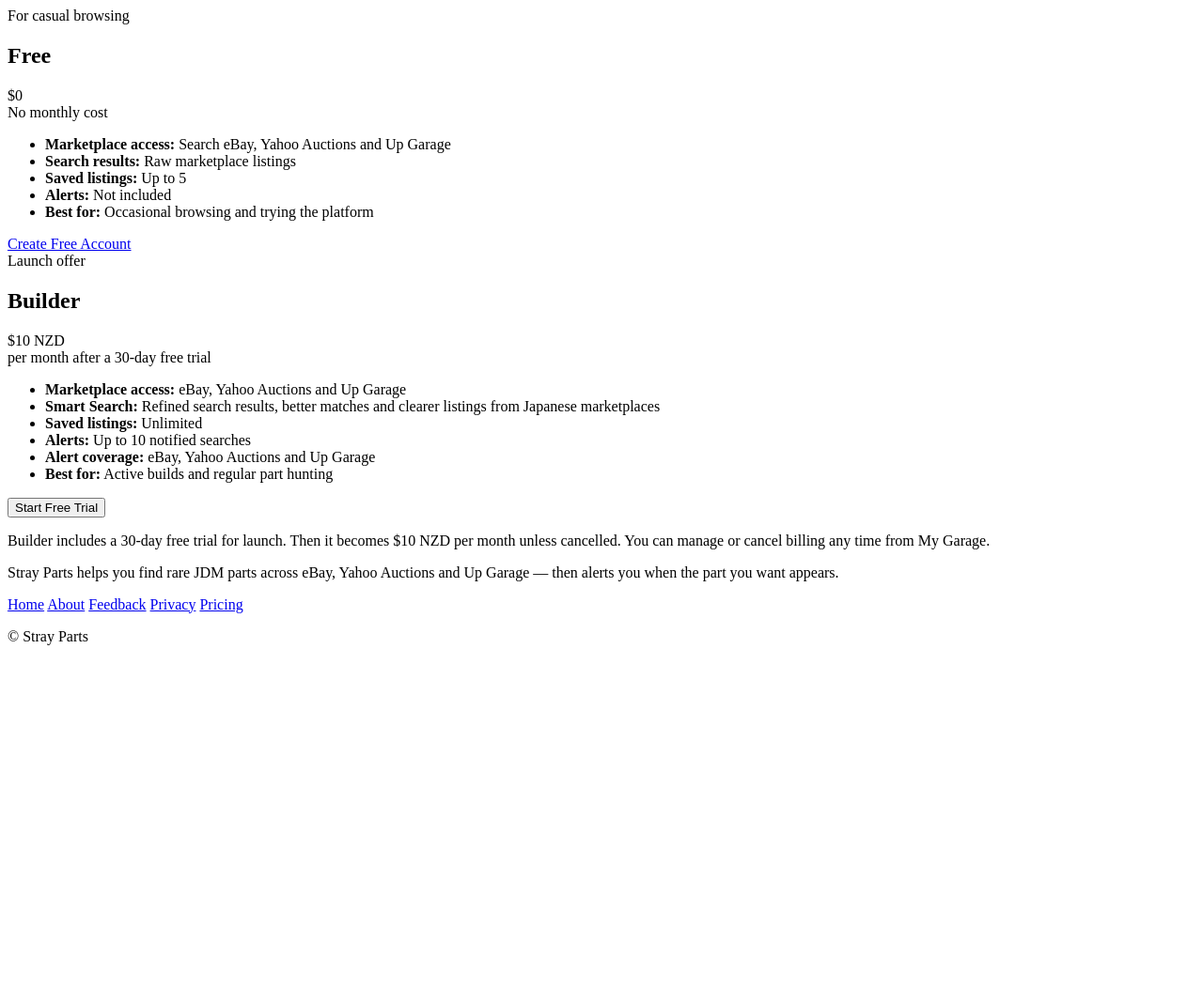
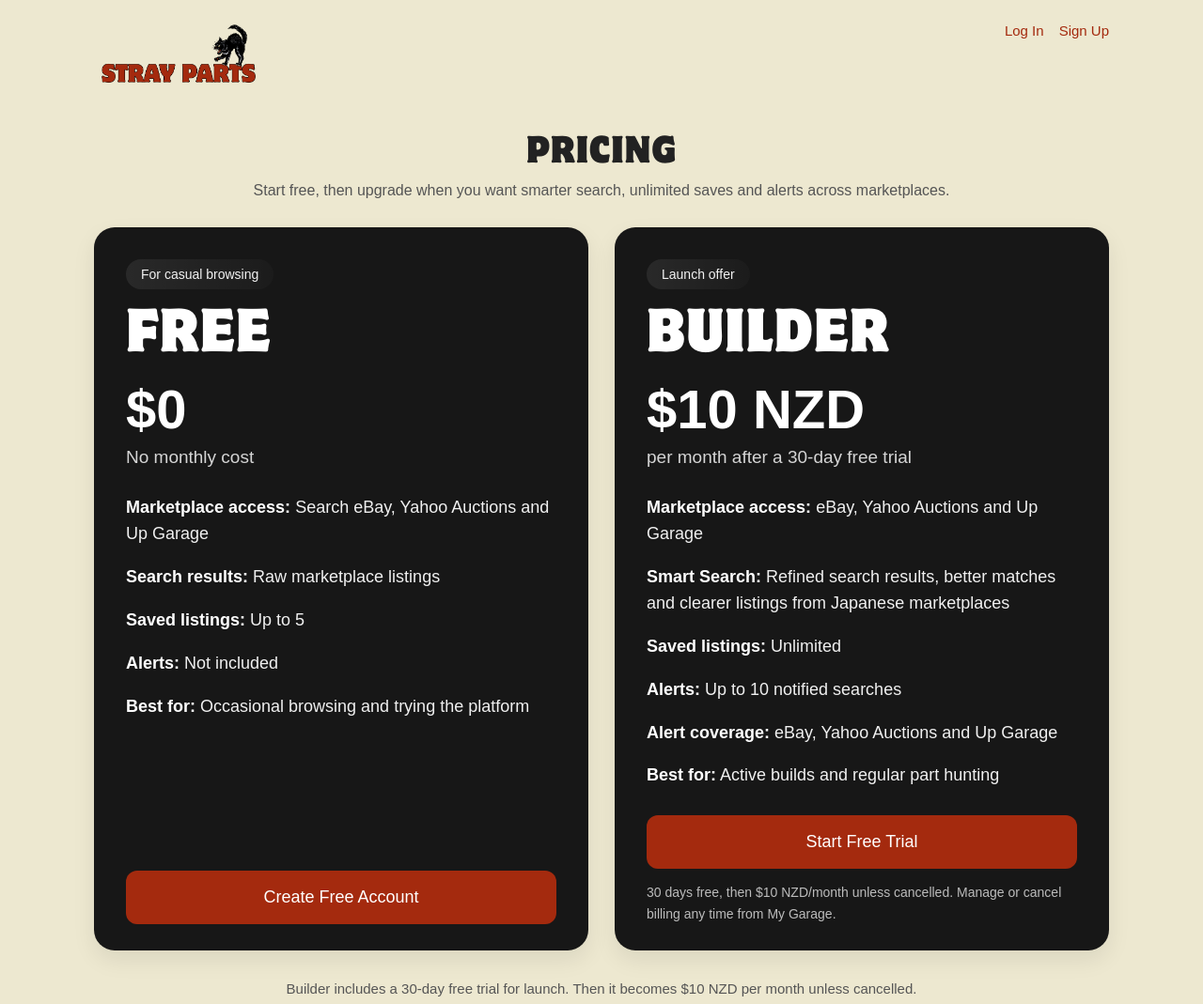
Before and after one commit to strayscarclub/strayparts, a website: page pricing.html in a window 1280 px wide. Shown: the top 1069 px of the page at 94% size. Before the commit the page ends 800 px from the top, so only its background shows below. Drawn offline with nearby package versions, Linux system fonts and the light colour scheme.

Commit message:
Update pricing.html

```diff
--- a/pricing.html
+++ b/pricing.html
@@ -1,3 +1,177 @@
+<!DOCTYPE html>
+<html lang="en">
+<head>
+  <meta charset="UTF-8" />
+  <meta name="viewport" content="width=device-width, initial-scale=1.0" />
+  <title>Pricing - Stray Parts</title>
+  <link rel="stylesheet" href="/site.css" />
+  <style>
+    .pricing-page {
+      max-width: 1320px;
+      margin: 0 auto;
+    }
+
+    .pricing-page .hero {
+      margin-bottom: 30px;
+    }
+
+    .pricing-wrap {
+      display: grid;
+      grid-template-columns: repeat(2, minmax(0, 1fr));
+      gap: 28px;
+      align-items: stretch;
+    }
+
+    .plan {
+      background: #171717;
+      color: white;
+      border-radius: 22px;
+      padding: 34px 34px 28px;
+      display: flex;
+      flex-direction: column;
+      min-height: 640px;
+      box-shadow: 0 10px 24px rgba(0, 0, 0, 0.08);
+    }
+
+    .tag {
+      display: inline-block;
+      align-self: flex-start;
+      margin-bottom: 22px;
+      padding: 8px 16px;
+      border-radius: 999px;
+      background: linear-gradient(90deg, rgba(255,255,255,0.08), rgba(255,255,255,0.02));
+      color: #f2f2f2;
+      font-size: 14px;
+    }
+
+    .plan h2 {
+      margin: 0 0 22px;
+      font-size: 58px;
+      line-height: 0.95;
+      text-transform: uppercase;
+    }
+
+    .plan-price {
+      font-size: 58px;
+      line-height: 1;
+      font-weight: bold;
+      margin-bottom: 8px;
+      color: white;
+    }
+
+    .plan-per {
+      color: #d5d5d5;
+      font-size: 19px;
+      line-height: 1.5;
+      margin-bottom: 26px;
+    }
+
+    .plan ul {
+      list-style: none;
+      padding: 0;
+      margin: 0;
+      display: flex;
+      flex-direction: column;
+      gap: 18px;
+    }
+
+    .plan li {
+      font-size: 18px;
+      line-height: 1.55;
+      color: #f0f0f0;
+    }
+
+    .plan li strong {
+      color: white;
+    }
+
+    .plan-spacer {
+      flex: 1;
+    }
+
+    .plan-actions {
+      margin-top: 28px;
+    }
+
+    .plan-actions .btn,
+    .plan-actions button,
+    .plan-actions a {
+      width: 100%;
+      display: inline-block;
+      text-align: center;
+      margin: 0;
+      padding: 18px 20px;
+      font-size: 18px;
+      border-radius: 12px;
+    }
+
+    .plan-feature-note {
+      margin-top: 14px;
+      color: #bcbcbc;
+      font-size: 14px;
+      line-height: 1.6;
+    }
+
+    .note {
+      max-width: 880px;
+      margin: 28px auto 0;
+      color: #555;
+      font-size: 15px;
+      line-height: 1.7;
+      text-align: center;
+    }
+
+    @media (max-width: 980px) {
+      .pricing-wrap {
+        grid-template-columns: 1fr;
+      }
+
+      .plan {
+        min-height: auto;
+      }
+
+      .plan h2,
+      .plan-price {
+        font-size: 48px;
+      }
+    }
+
+    @media (max-width: 640px) {
+      .plan {
+        padding: 24px 22px 22px;
+      }
+
+      .plan h2,
+      .plan-price {
+        font-size: 40px;
+      }
+
+      .plan li {
+        font-size: 17px;
+      }
+    }
+  </style>
+</head>
+<body>
+  <div class="page">
+    <div class="topbar">
+      <div class="logo-wrap">
+        <a href="/">
+          <img src="/strayparts-logo.png" alt="Stray Parts logo" />
+        </a>
+      </div>
+
+      <div class="account-bar" id="account-bar"></div>
+    </div>
+
+    <main class="pricing-page">
+      <div class="hero">
+        <h1>Pricing</h1>
+        <p class="subtext">
+          Start free, then upgrade when you want smarter search, unlimited saves and alerts across marketplaces.
+        </p>
+      </div>
+
       <div class="pricing-wrap">
         <div class="plan">
           <div class="tag">For casual browsing</div>
@@ -40,12 +214,17 @@
           <div class="plan-actions">
             <button class="btn" onclick="startCheckout('builder')">Start Free Trial</button>
           </div>
+
+          <div class="plan-feature-note">
+            30 days free, then $10 NZD/month unless cancelled. Manage or cancel billing any time from My Garage.
+          </div>
         </div>
       </div>
 
       <p class="note">
-  Builder includes a 30-day free trial for launch. Then it becomes $10 NZD per month unless cancelled. You can manage or cancel billing any time from My Garage.
+        Builder includes a 30-day free trial for launch. Then it becomes $10 NZD per month unless cancelled.
       </p>
+    </main>
 
     <div id="site-footer"></div>
   </div>
@@ -76,7 +255,7 @@
       const data = await response.json();
 
       if (!response.ok || !data.url) {
-      alert(data?.details || "Could not start checkout.");
+        alert(data?.details || data?.error || "Could not start checkout.");
         return;
       }
 
```
Lines whose indentation alone changed are shown as unchanged.
